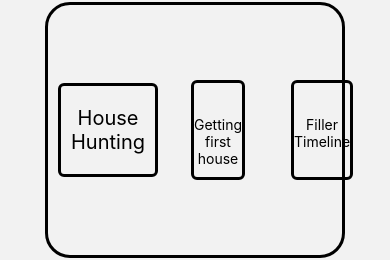
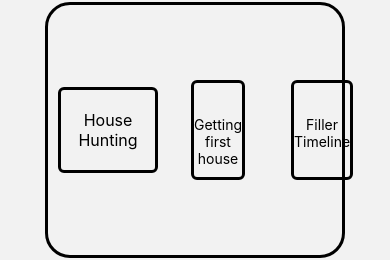
Before and after one commit to danielhonrales/NextStep, a React Native app: screen /Home in a window 390 px wide. Shown: the part 111-371 px from the top of the page. Built offline with nearby package versions, Linux system fonts and the light colour scheme.

Commit message:
changed font size for house hunting

```diff
--- a/components/home/TimelineButton.js
+++ b/components/home/TimelineButton.js
@@ -22,7 +22,7 @@ const styles = StyleSheet.create({
         justifyContent: 'center',
     },
     name: {
-        fontSize: FONTS.subtitleSize,
+        fontSize: FONTS.textSize,
         borderWidth: 3,
         borderColor: COLORS.black,
         borderRadius: 6,
```
